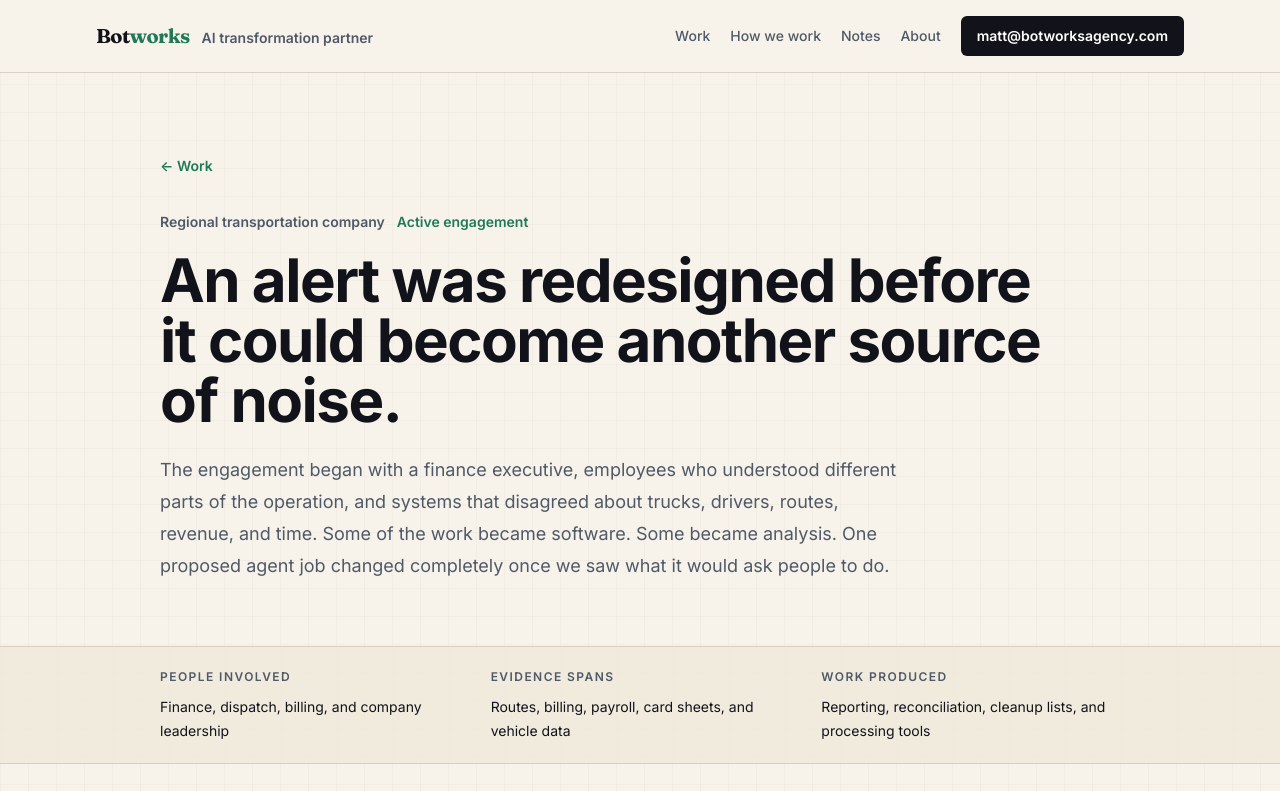
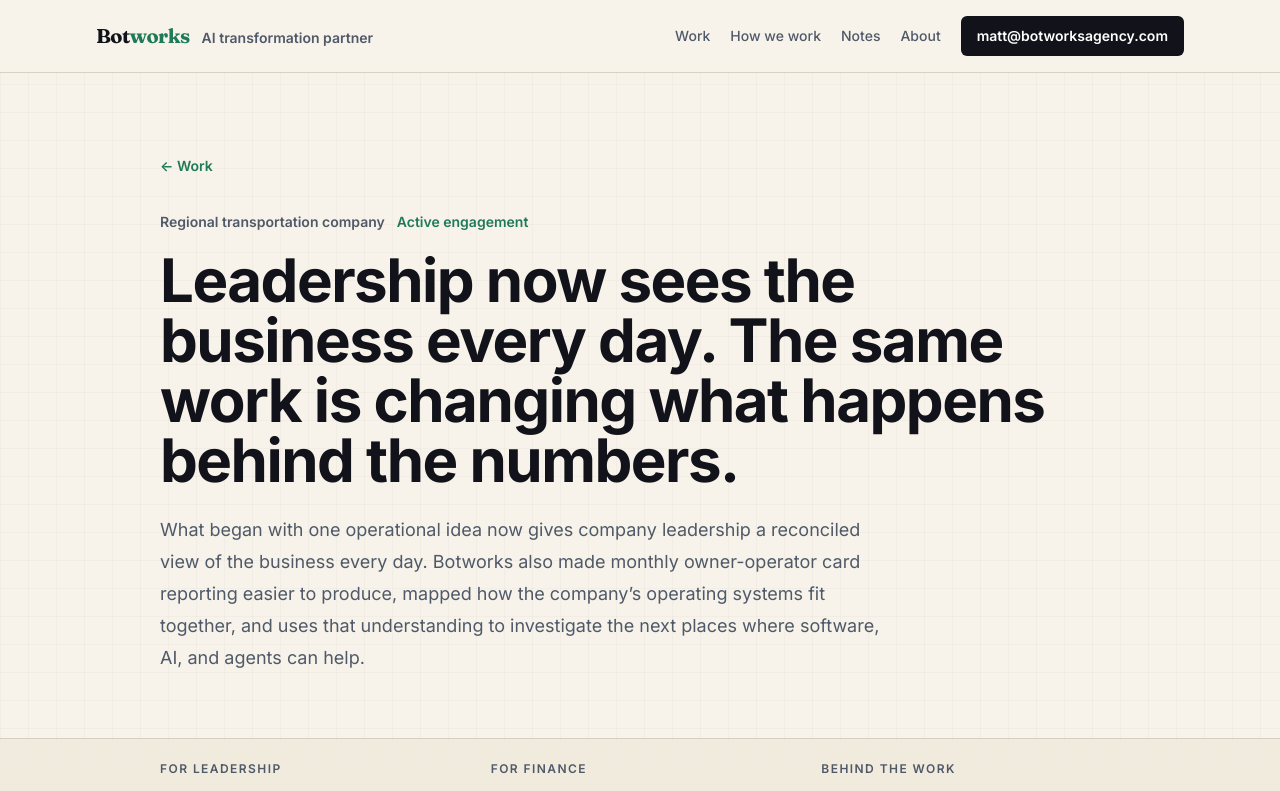
Before and after one commit to thebotcandoit/thebotcandoit.com, a Next.js app: page /case-studies/finance-operations in a window 1280 px wide. Shown: the top 791 px of the page. Built offline with nearby package versions, Linux system fonts and the light colour scheme.

Commit message:
Reframe transportation case study around full engagement

```diff
--- a/data/homepage.json
+++ b/data/homepage.json
@@ -28,9 +28,9 @@
         {
           "industry": "Regional transportation company",
           "status": "Active engagement",
-          "heading": "A proposed driver alert became a cleanup plan before it could become noise.",
-          "body": "The first analysis found standing identity, account, and equipment problems that would have produced the same alerts every day. The better first step was a short list for the people who could resolve them.",
-          "detail": "Good AI should fit the operation. It should not require more than 100 drivers to change their behavior before it can become useful.",
+          "heading": "Leadership now sees the business every day. The same work is changing what happens behind the numbers.",
+          "body": "A daily executive report, repeatable owner-operator expense processing, and a mapped operating data architecture now support the next useful work for software, AI, and agents.",
+          "detail": "The relationship began with one operating problem and expanded as each useful result made the next question easier to answer.",
           "cta": "Read the finance-operations case study"
         },
         {
--- a/pages/case-studies/finance-operations.js
+++ b/pages/case-studies/finance-operations.js
@@ -4,62 +4,112 @@ export default function FinanceOperations() {
   return (
     <CaseStudyPage
       path="/case-studies/finance-operations"
-      title="An alert was redesigned before it could become another source of noise."
-      description="How Botworks worked with a transportation company to understand conflicting operational data, build useful reporting, and redesign an AI alert around the employees who would use it."
+      title="Leadership now sees the business every day. The same work is changing what happens behind the numbers."
+      description="How Botworks built daily executive reporting, made monthly owner-operator expense processing repeatable, mapped a transportation company’s operating data, and uses that understanding to find the next useful work."
       eyebrow="Regional transportation company"
       status="Active engagement"
-      intro="The engagement began with a finance executive, employees who understood different parts of the operation, and systems that disagreed about trucks, drivers, routes, revenue, and time. Some of the work became software. Some became analysis. One proposed agent job changed completely once we saw what it would ask people to do."
+      intro="What began with one operational idea now gives company leadership a reconciled view of the business every day. Botworks also made monthly owner-operator card reporting easier to produce, mapped how the company’s operating systems fit together, and uses that understanding to investigate the next places where software, AI, and agents can help."
       facts={[
-        ['People involved', 'Finance, dispatch, billing, and company leadership'],
-        ['Evidence spans', 'Routes, billing, payroll, card sheets, and vehicle data'],
-        ['Work produced', 'Reporting, reconciliation, cleanup lists, and processing tools'],
+        ['For leadership', 'A daily operating and revenue view delivered to the C-suite'],
+        ['For finance', 'Repeatable monthly owner-operator card reports'],
+        ['Behind the work', 'A mapped data architecture across operating, fleet, fuel, and finance systems'],
       ]}
+      journey={{
+        eyebrow: 'One relationship, several useful jobs',
+        heading: 'Each useful output also makes the next question easier to answer.',
+        steps: [
+          {
+            heading: 'Start with an executive question',
+            body: 'Leadership wanted a timely view of what the company scheduled, moved, and earned, even before every invoice was final.',
+          },
+          {
+            heading: 'Connect the operating evidence',
+            body: 'Botworks traced dispatch, billing, routes, drivers, trucks, card purchases, telematics, fuel, and payroll sources.',
+          },
+          {
+            heading: 'Reconcile the definitions',
+            body: 'The team settled which dates, statuses, divisions, denominators, and revenue fields reproduce the company’s own records.',
+          },
+          {
+            heading: 'Publish the daily view',
+            body: 'A generated executive report now reaches company leadership each day with a stable structure and visible limitations.',
+          },
+          {
+            heading: 'Improve recurring finance work',
+            body: 'The same operating knowledge made monthly owner-operator card reports repeatable without hiding the judgment that remains.',
+          },
+          {
+            heading: 'Test the next opportunity',
+            body: 'New ideas are investigated against the real data and the employees who know the work before another system is built.',
+          },
+        ],
+      }}
       sections={[
         {
-          eyebrow: 'The starting point',
-          heading: 'The systems held data. The employees knew what it meant.',
+          eyebrow: 'What came before',
+          heading: 'The company had the data, but no single system held the whole answer.',
           paragraphs: [
-            'The source systems did not agree automatically on dates, divisions, trucks, drivers, revenue, surcharge treatment, or which records belonged in a reporting window. A polished interface would have hidden those disagreements rather than solving them.',
-            'The finance and operating teams supplied the context the systems could not. I mapped the sources, reproduced their calculations, and turned agreed definitions into explicit rules. When totals are additive, the generator cross-foots them. When trucks and drivers are distinct counts rather than sums, the page says so.',
+            'Dispatch and billing lived in one operating platform. Driver and vehicle activity lived in a fleet system. Card purchases, bulk fuel, payroll, and acquired operations added their own records and identifiers. Each system described a real part of the business, but the joins and definitions between them were not automatic.',
+            'Leadership wanted a dependable daily view. Finance employees also spent time rebuilding recurring owner-operator reports from exported transactions. Both jobs required more than placing numbers on a page. Someone had to determine which records belonged, reproduce the company’s existing calculations, and keep uncertain cases visible to the employees who could resolve them.',
           ],
         },
         {
-          eyebrow: 'The reporting product',
-          heading: 'Reporting became repeatable without pretending to run the business.',
+          eyebrow: 'The daily executive product',
+          heading: 'Leadership now receives a current view of the operation every day.',
           paragraphs: [
-            'The snapshot produces a fixed reporting grammar across today’s schedule, the prior day, month to date, and a trailing quarter. The notes describe definitions rather than commenting on whichever numbers happened to arrive that morning.',
-            'That distinction became a test: render the same template from two genuinely different days and require every definition note to remain identical. If the prose changes with the data, the page has started interpreting the operator’s business instead of reporting it. The employees remain responsible for what the numbers mean for the operation.',
+            'The generated report brings together today’s schedule, the prior day’s loads, deliveries, gallons and revenue, month-to-date comparisons, and trailing operating trends. It separates important parts of the operation instead of hiding them inside one company-wide average.',
+            'The report is emailed to company leadership as a consistent executive product. Definitions do not change from one day to the next, partial revenue is labeled with its priced share, and every total is checked against the underlying detail before the report is released.',
           ],
-          callout: 'Present the math. Label it precisely enough to be unambiguous. Do not interpret it for the operator.',
+          callout: 'A daily number is only useful when the reader can tell whether the business changed or the calculation changed.',
         },
         {
-          eyebrow: 'The proposed agent job',
-          heading: 'A recurring driver alert would have trained the team to ignore it.',
+          eyebrow: 'The monthly finance workflow',
+          heading: 'Owner-operator expense reporting became a repeatable process.',
           paragraphs: [
-            'One promising idea was to compare dispatch and vehicle systems and alert the team when a driver appeared to be logged into the wrong truck or not logged in at all. The first 31-day analysis found that most of the apparent problem came from standing conditions: missing accounts, repeated driver-truck pairings, aliases, and master-data errors.',
-            'If we had shipped the alert first, dispatch would have received the same known problems every day. The useful first output was a one-time cleanup list for the employees who could fix an account, correct a record, or decide that a particular role should not be expected to log in.',
+            'Each month, the finance team separates card purchases into individual owner-operator reports. The source export includes fuel and non-fuel purchases, reversals, shared equipment, inconsistent names, and categories that still require knowledge of the driver or truck.',
+            'Botworks derived the owner-operator roster from the operating system, built the processing rules, and generated the individual workbooks from the company’s export. The first live closed-month run was built before seeing the employee’s version, then reconciled against it to the cent. The software handles selection, formatting, totals, and known rules. The employee keeps the few decisions that depend on business context.',
+            'A new portal was considered and deliberately deferred. One file upload and a set of finished workbooks solved the important part without creating another interface for the company to maintain.',
           ],
-          callout: 'Good AI should not require more than 100 drivers to change their behavior before it can become useful.',
         },
         {
-          eyebrow: 'Another useful boundary',
-          heading: 'Not every repeatable process needs a new application.',
+          eyebrow: 'The operating data map',
+          heading: 'Behind both products is a working map of how the company represents its business.',
           paragraphs: [
-            'The company also hand-builds monthly owner-operator card sheets. We derived the current roster from the operating system, reconciled multiple months, and established repeatable rules for producing the files.',
-            'A portal was considered and deliberately deferred. Once the rules existed, an employee could upload the source and export the completed files in about a minute each month. Building and maintaining a new interface would not yet have improved the important part of the job.',
+            'Botworks mapped the roles and relationships among dispatch, billing, routes, divisions, drivers, tractors, telematics, card transactions, fuel sources, payroll, and separate operating entities. The map records the trusted source for each fact, the identifiers that connect systems, the places where those identifiers fail, and the questions that still belong to employees or vendors.',
+            'This is not documentation created after the work. It is part of how the work becomes reliable. It prevents a truck’s current home division from silently rewriting its operating history, keeps separate company instances from being combined on colliding identifiers, and makes clear when a requested metric cannot yet be supported by the available data.',
           ],
         },
+        {
+          eyebrow: 'What happens next',
+          heading: 'The map turns a general interest in AI into specific work the company can evaluate.',
+          paragraphs: [
+            'The engagement now has a growing set of practical questions: how to extend executive reporting across another operating entity, how to calculate gross profit per truck, how to improve fuel and tax preparation, and where agents can help employees investigate recurring exceptions.',
+            'One proposed driver-and-truck alert shows the discipline. The first analysis found that a recurring alert would repeat standing account, identity, and equipment problems. Botworks produced a cleanup path first rather than asking more than 100 drivers to change their behavior for a system that would still be noisy.',
+          ],
+          callout: 'The goal is not to build every idea. It is to learn enough of the business to build the useful ones well.',
+        },
       ]}
+      deliveredHeading="An active AI and data partnership is already producing daily and monthly work."
+      deliveredIntro="The visible outputs and the operating knowledge behind them are parts of the same engagement."
       delivered={[
-        'A source map across finance and operating systems',
-        'Explicit definitions and reconciliation rules',
-        'A repeatable executive snapshot and four-page PDF',
-        'Tests for arithmetic, stable definitions, and visual grammar',
-        'A driver-and-truck mismatch analysis and one-time cleanup design',
-        'Owner-operator card-sheet reconciliation and repeatable processing',
-        'A working record of open questions, decisions, and limitations',
+        {
+          heading: 'Daily executive reporting',
+          body: 'A generated operating and revenue view, delivered to company leadership with reconciled definitions, visible data freshness, and repeatable release checks.',
+        },
+        {
+          heading: 'Owner-operator card reports',
+          body: 'A monthly process that turns the company’s transaction export and operating roster into individual workbooks, while preserving the employee decisions that still require context.',
+        },
+        {
+          heading: 'Operating data architecture',
+          body: 'A working map of systems, entities, definitions, joins, conflicts, access constraints, and unresolved questions across the company’s operating data.',
+        },
+        {
+          heading: 'The next useful work',
+          body: 'A disciplined pipeline of reporting, finance, fleet, fuel, and agent opportunities that are tested against real evidence before they become production systems.',
+        },
       ]}
-      boundary="This is an active internal engagement. The reporting product and reconciliation work exist; the recurring driver alert described here was deliberately not shipped before the standing problems were addressed. This case study does not publish company figures or claim a business outcome Botworks cannot independently attribute."
+      boundary="This is an active internal engagement. The executive report is generated and delivered daily, and the owner-operator card-report process runs monthly. Other opportunities described here are being investigated or built in sequence. The driver alert was deliberately not shipped in its original form. This case study does not publish company figures or claim a financial result Botworks cannot independently attribute."
     />
   )
 }
--- a/pages/work.js
+++ b/pages/work.js
@@ -15,8 +15,8 @@ const studies = [
     href: '/case-studies/finance-operations',
     industry: 'Regional transportation company',
     status: 'Active engagement',
-    title: 'An alert was redesigned before it could become another source of noise.',
-    body: 'Operational data revealed standing account, identity, and equipment problems. The first useful output was a one-time cleanup list, not a recurring demand that more than 100 drivers change their behavior.',
+    title: 'Leadership now sees the business every day. The same work is changing what happens behind the numbers.',
+    body: 'A daily executive report, repeatable owner-operator expense processing, and a mapped operating data architecture now support the next useful work for software, AI, and agents.',
   },
   {
     href: '/case-studies/hvac-rebate-software',
@@ -32,7 +32,7 @@ export default function Work() {
     <>
       <SiteHead
         title="Work | Botworks"
-        description="Three Botworks case studies showing how AI and software can support employees in commercial landscaping, transportation, and HVAC rebate processing."
+        description="Three Botworks case studies showing how AI and software support employees in commercial landscaping, transportation operations, and HVAC rebate processing."
         path="/work"
       />
       <div className="min-h-screen overflow-x-hidden paper-grid">
```
